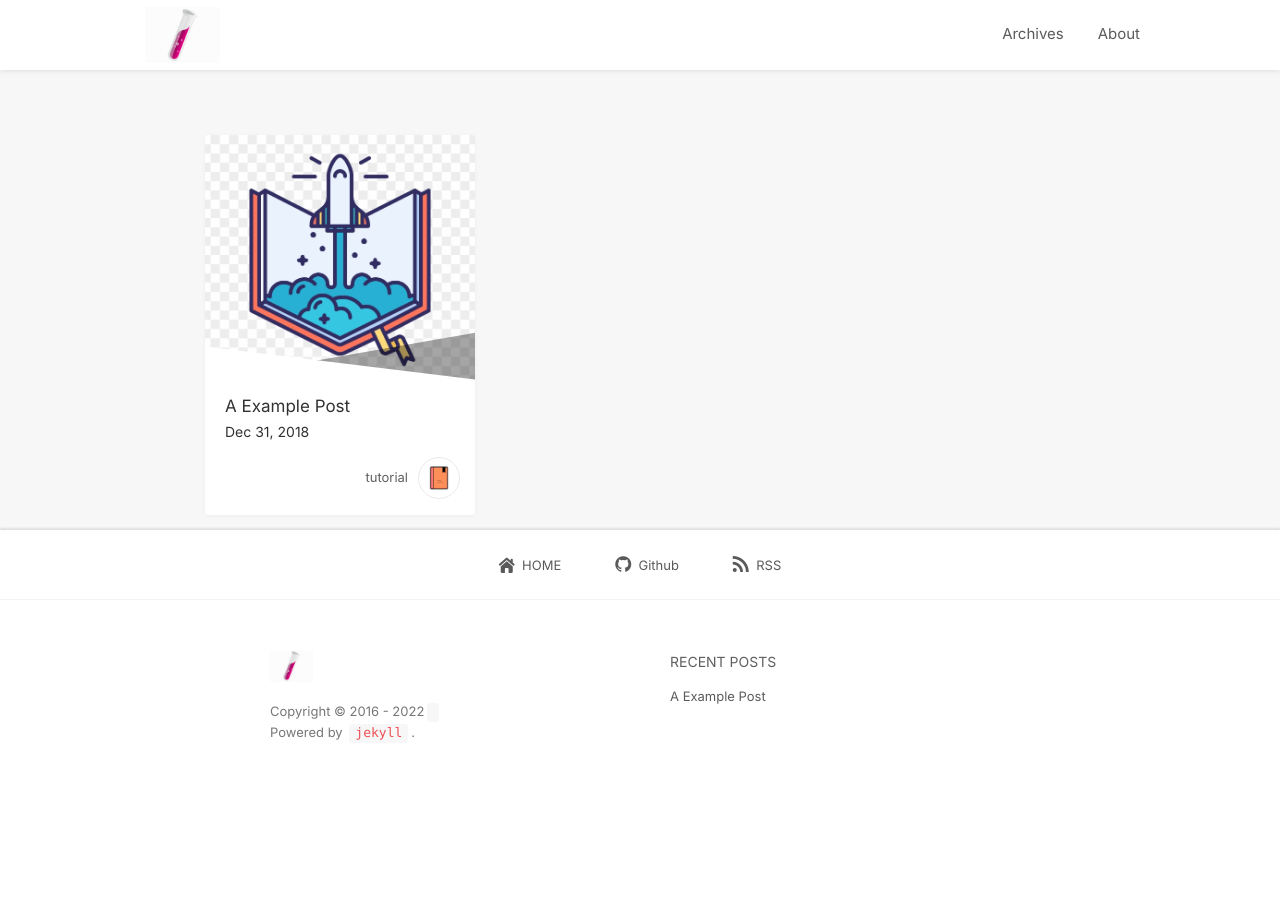
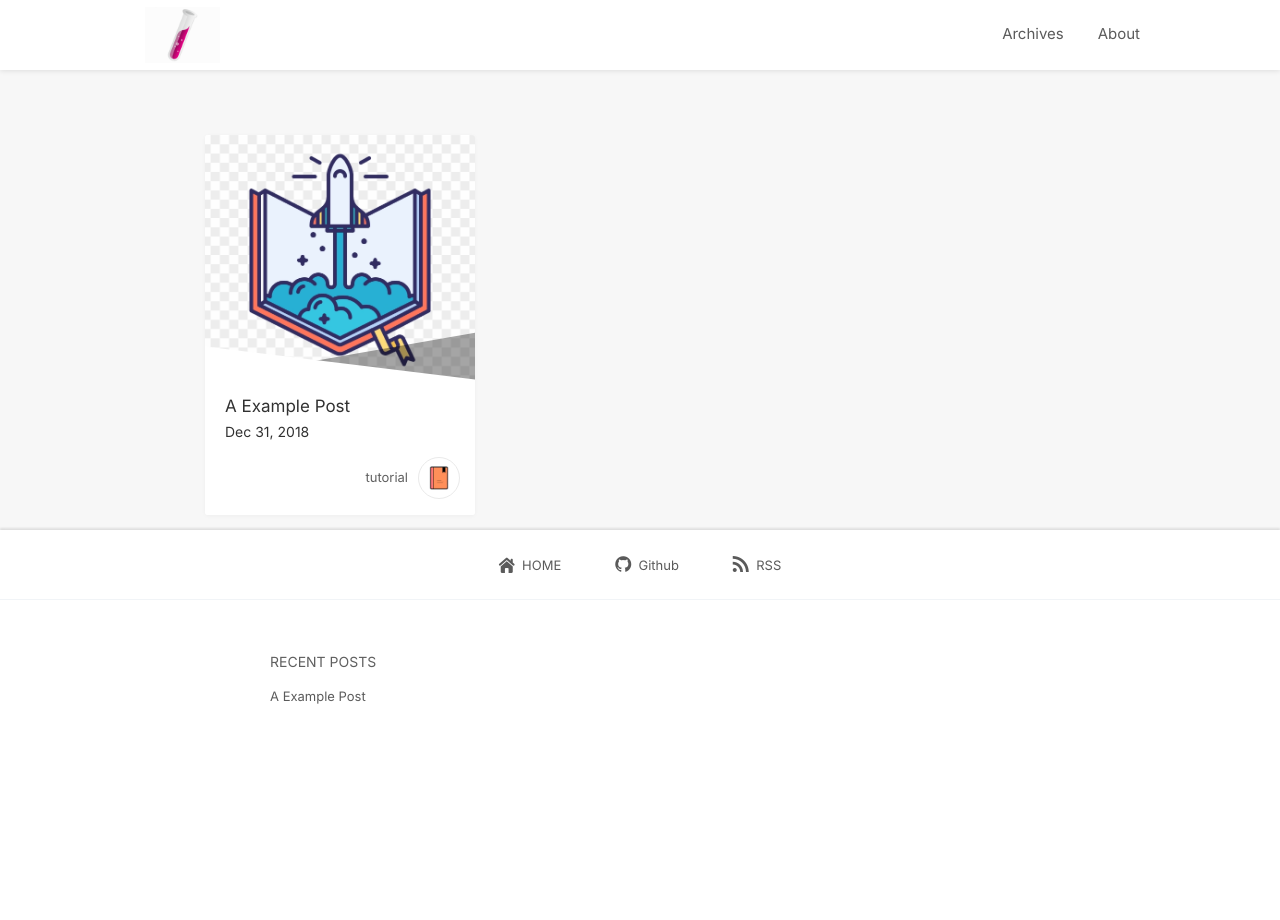
Before and after one commit to infoh/infoh.github.io, a Jekyll site: the page built from index.html, in a window 1280 px wide. Built offline with Jekyll 4.4.1, drawn with Linux system fonts in a browser that asks for light colours; nearby versions of some CDN libraries; the list of posts is cut into pages by our own code; comment, search, counter and statistics services are not loaded.

Commit message:
Update footer.html

```diff
--- a/_includes/footer.html
+++ b/_includes/footer.html
@@ -10,18 +10,6 @@
     </div>
     <div class="footer-meta">
         <div class="footer-container">
-            <div class="meta-item meta-copyright">
-                <div class="meta-copyright-info">
-                    <a href="{{site.resume_site}}" class="info-logo">
-                        <img src="{{ '/style/image/logo.png' | prepend: site.baseurl }}" alt="wonder">
-                    </a>
-                    <div class="info-text">
-                        <p>Copyright &copy; 2016 - {{ site.time | date: '%Y' }} <a href="{{site.resume_site}}"><code>{{ site.author }}</code></a></p>
-                        <p>Powered by <a href="http://jekyllrb.com" target="_blank" rel="nofollow"><code>jekyll</code></a>.</p>
-                    </div>
-                </div>
-            </div>
-
             <div class="meta-item meta-posts">
                 <h3 class="meta-title">RECENT POSTS</h3>
                 {% for post in site.posts limit:7 %}
```
